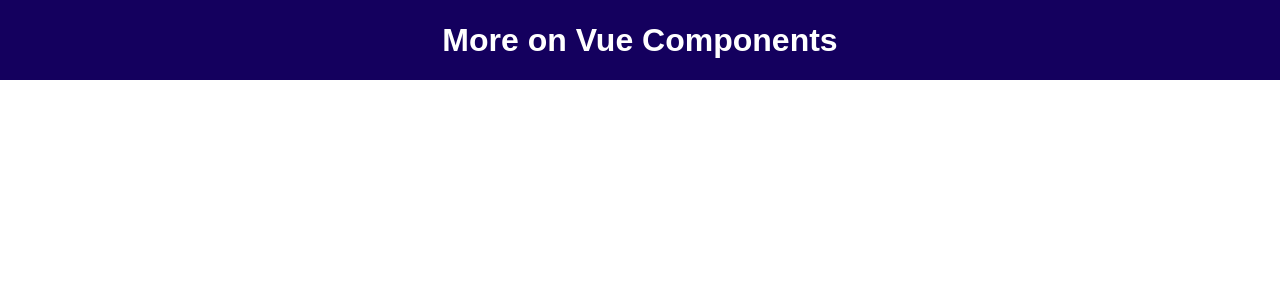
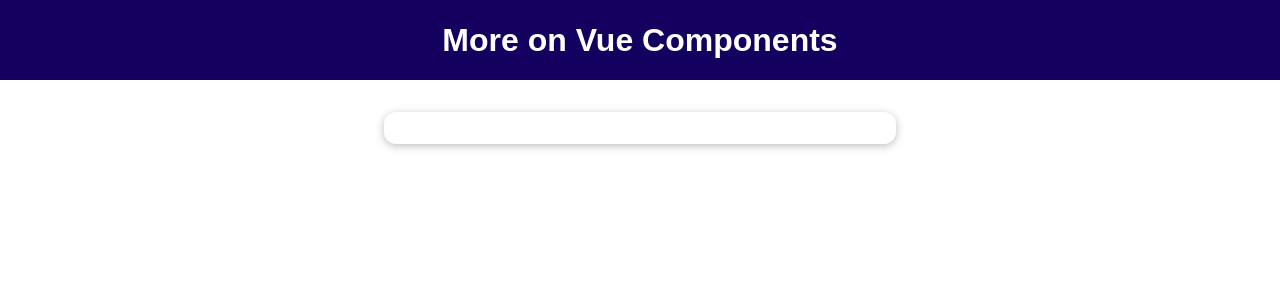
Before and after one commit to volbur/example-vuejs-scoped-slots, a Vue app: page / in a window 1280 px wide. Shown: the top 300 px of the page. Built offline with nearby package versions, Linux system fonts and the light colour scheme.

Commit message:
Conectes BadgeList in App

```diff
--- a/src/App.vue
+++ b/src/App.vue
@@ -1,16 +1,19 @@
 <template>
   <div>
     <the-header></the-header>
+    <badge-list></badge-list>
   </div>
 </template>
 
 <script>
-import TheHeader from './components/TheHeader.vue';
+import TheHeader from "./components/TheHeader.vue";
+import BadgeList from "./components/BadgeList.vue";
 export default {
   components: {
     TheHeader,
-  }
-}
+    BadgeList,
+  },
+};
 </script>
 
 <style>
```
